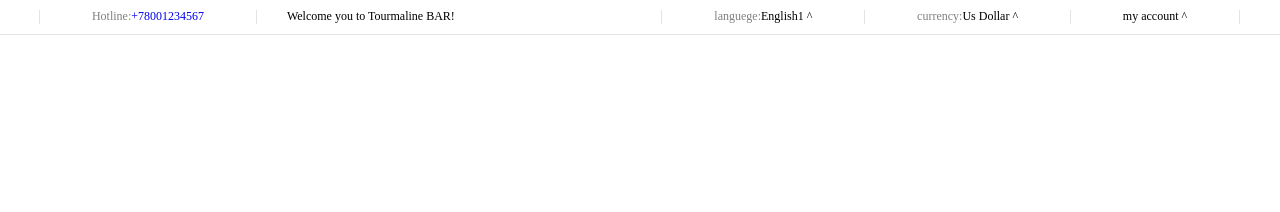
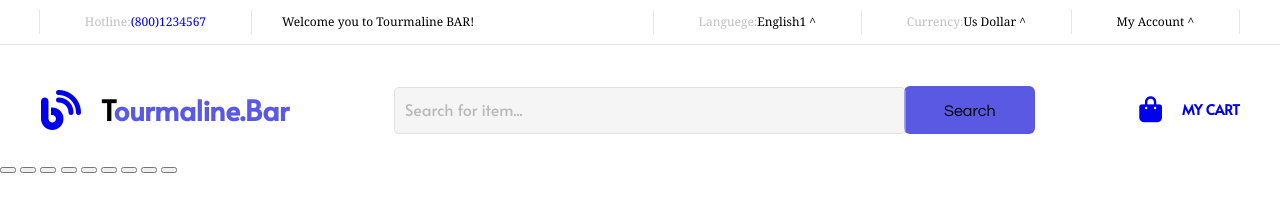
Before and after one commit to ZhivopistsevPavel/Portfolio, a website: page index.html in a window 1280 px wide. Drawn offline with Linux system fonts and the light colour scheme; a web font is replaced by a local one.

Commit message:
размаетил и стилизова logo-search-cart

```diff
--- a/index.html
+++ b/index.html
@@ -7,20 +7,101 @@
     <meta name="viewport" content="width=device-width, initial-scale=1.0">
     <title>Turmalime</title>
     <link rel="stylesheet" href="/css/style.css">
-    <link href="https://fonts.googleapis.com/css2?family=Gabriela&family=Vollkorn+SC:wght@700&display=swap"
-        rel="stylesheet">
+    <link rel="preconnect" href="https://fonts.googleapis.com">
+    <link rel="preconnect" href="https://fonts.gstatic.com" crossorigin>
+    <link href="https://fonts.googleapis.com/css2?family=Alata&family=Noto+Serif&family=Questrial&display=swap" rel="stylesheet">
 </head>
 
 <body>
     <header class="header">
         <div class="info-panel-top container">
-            <div class="item-hotline cell"><span class="cell-name">Hotline:</span><a href="tel:+78001234567">+78001234567</a></div>
+            <div class="item-hotline cell"><span class="cell-name">Hotline:</span><a class="phone-number" href="tel:+78001234567">(800)1234567</a></div>
             <div class="welcome">Welcome you to Tourmaline BAR!</div>
-            <div class="item-languege cell"><span class="cell-name">languege:</span>English1 ^</div>
-            <div class="item-currency cell"><span class="cell-name">currency:</span>Us Dollar ^</div>
-            <div class="item-myaccount cell">my account ^</div>
+            <div class="item-languege cell"><span class="cell-name">Languege:</span>English1 ^</div>
+            <div class="item-currency cell"><span class="cell-name">Currency:</span>Us Dollar ^</div>
+            <div class="item-myaccount cell">My Account ^</div>
         </div>
     </header>
+
+    <main>
+        <nav>
+            <section class="logo-title">
+                <div class="logo-search-cart container">
+                    <div class="logo-btn"><a class="logo-link" href="#"><i class="fas fa-blog"></i><p class="logo-name">Tourmaline.Bar</p></a></div>
+                    <div class="search-btn">
+                        <input class="main-search" type="text" placeholder="Search for item...">
+                        <button class="search-btn-link">Search</button>
+                    </div>
+                    <div class="cart-btn"><a class="cart-batn-link" href="#"><i class="fas fa-shopping-bag"></i><p class="cart-name">My cart</p></a></div>
+                </div>
+            </section>
+
+            <!-- <section class="greeten-section">
+                <div class="nav container">
+                    <div class="accordion-burger">
+                        <ul class="allcategory">allcategory
+                            <li class="category">1</li>
+                            <li class="category">2</li>
+                            <li class="category">3</li>
+                            <li class="category">4</li>
+                            <li class="category">5</li>
+                            <li class="category">6</li>
+                            <li class="category">7</li>
+                            <li class="category">8</li>
+                            <li class="category">9</li>
+                        </ul>
+                    </div>
+                    <div class="nav-carousel-info">
+                        <div class="nav-bar">
+                            <ul class="bar">
+                                <li class="bar-item">home</li>
+                                <li class="bar-item">allcategory</li>
+                                <li class="bar-item">newarrials</li>
+                                <li class="bar-item">blog</li>
+                                <li class="bar-item">contactus</li>
+                                <li class="bar-item">aboutus</li>
+                            </ul>
+                        </div>
+                        <div class="carousel-info">
+                            <div class="carosel"></div>
+                            <div class="info">
+                                <div class="info-1"><img src="#" alt="#"></div>
+                                <div class="info-2"><img src="#" alt="#"></div>
+                            </div>
+                        </div>
+                    </div>
+                </div>
+            </section> -->
+        </nav>
+
+        <section class="shopping-list">
+            <div class="products-item-button">
+                <button class="products-link"></button>
+                <button class="products-link"></button>
+                <button class="products-link"></button>
+                <button class="products-link"></button>
+                <button class="products-link"></button>
+                <button class="products-link"></button>
+                <button class="products-link"></button>
+                <button class="products-link"></button>
+                <button class="products-link"></button>
+            </div>
+
+            <div class="products-cards">
+                <div class="cards"></div>
+                <div class="cards"></div>
+                <div class="cards"></div>
+                <div class="cards"></div>
+                <div class="cards"></div>
+                <div class="cards"></div>
+            </div>
+
+            <div class="information-box">
+                <div class="box-1"></div>
+                <div class="box-2"></div>
+            </div>
+        </section>
+    </main>
 
     <script src="https://kit.fontawesome.com/f2936806ec.js" crossorigin="anonymous"></script>
     <script src="/js/script.js"></script>
--- a/scss/all-project-style.scss
+++ b/scss/all-project-style.scss
@@ -1,5 +1,8 @@
-$font1: 'Gabriela', serif;
-$font2: 'Vollkorn SC', serif;
+
+$font1:'Alata', sans-serif;
+$font2: 'Noto Serif', serif;
+$font3: 'Questrial', sans-serif;
+
 $color-red: red;
 $color-orange: orange;
 $color-yellow: yellow;
@@ -10,7 +13,7 @@ $color-purple: purple;
 $color-brown: brown;
 $color-black: black;
 $color-white: white;
-$color-gray: #e3e3e3;;
+$color-gray: #e7e6e6;
 
 body {
     font-family: $font2;
--- a/scss/cards.scss
+++ /dev/null
@@ -1,22 +0,0 @@
-.preview-block {
-    display: flex;
-    flex-direction: row;
-    gap: 5px;
-
-    .cards {
-        display: flex;
-        padding: 5px;
-        border-radius: 3px;
-        box-shadow: 1px 1px 1px 1px $color-pink;
-
-
-
-            .cards-photo {
-                max-width: 280px;
-                height: auto;
-            }
-
-    }
-
-
-}
--- a/scss/header.scss
+++ b/scss/header.scss
@@ -3,7 +3,7 @@
    text-align: center;
 
    .cell-name {
-      color: gray;
+      color: #c0c0c0;
    }
 }
 
@@ -11,12 +11,14 @@
 .header {
    background-color: white;
    border-bottom: 1px solid $color-gray;
-   font-size: 12px;
 
    .info-panel-top {
       display: flex;
       flex-direction: row;
       padding: 10px 0;
+      line-height: 2;
+
+      font-size: 12px;
 
       .cell {
          @extend %cell-style;
@@ -30,7 +32,8 @@
 }
 
 [class^=item] {
-   border-right: 1px solid $color-gray;
-   border-left: 1px solid $color-gray;
+   border-right: 1px solid #e7e6e6;
+   border-left: 1px solid #e7e6e6;
    margin-left: -1px;
+
 }
--- /dev/null
+++ b/scss/nav.scss
@@ -0,0 +1,79 @@
+/*Greeten-section*/
+
+.logo-title {
+    margin-top: 20px;
+
+    .logo-search-cart {
+        display: flex;
+        justify-content: space-between;
+        align-items: center;
+
+        .logo-btn {
+            padding: 1px;
+
+            .logo-link {
+                display: flex;
+                align-items: center;
+                font-family: $font1;
+
+                i {
+                    font-size: 40px;
+                    padding-right: 20px;
+                }
+
+                .logo-name {
+                    font-size: 28px;
+                    font-weight: 600;
+                    color: #5959e3;
+                }
+
+                .logo-name:first-letter{
+                    color: black;
+                }
+            }
+
+        }
+    }
+}
+
+
+.search-btn {
+    max-width: 800px;
+
+
+    .main-search {
+        width: 500px;
+        padding: 12px 0 14px 10px;
+        background-color: #ededed;
+        opacity: 0.5;
+        border-radius: 5px;
+        border: 1px solid #c4c4c4;
+        font-family: $font1;
+    }
+
+    .search-btn-link {
+        padding: 16px 40px 13px 40px;;
+        margin-left: -6px;
+        background-color: #5959e3;
+        color: white;
+        border: none;
+        border-radius: 6px;
+        font-weight: 500;
+        font-family: $font3;
+        color: black;
+    }
+}
+
+.cart-batn-link {
+    display: flex;
+    align-items: center;
+    text-transform: uppercase;
+    font-size: 14px;
+    font-weight: 600;
+    font-family: $font1;
+
+    i {
+        font-size: 26px;
+        margin-right: 20px;
+    }
+}
--- a/scss/style.scss
+++ b/scss/style.scss
@@ -1,6 +1,7 @@
 @import "normolize.scss";
 @import "all-project-style.scss";
 @import "header.scss";
+@import "nav.scss";
 @import "main.scss";
 @import "cards.scss";
 @import "footer.scss";
```
Also changed, not shown: css/style.css.
